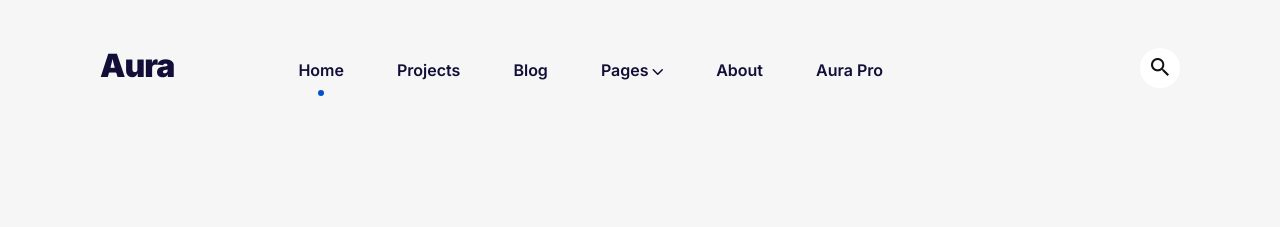
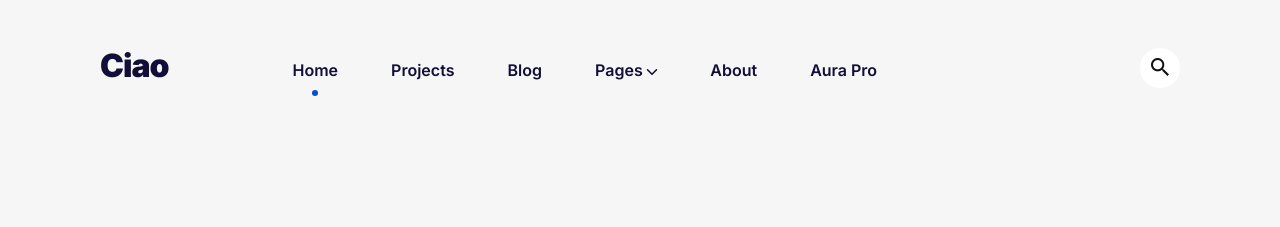
Before and after one commit to gcasarin/gcasarin.github.io, a Jekyll site: the page built from index.html, in a window 1280 px wide and 900 px high. Shown: the top 227 px of the window. Built offline with Jekyll 4.4.1, drawn with Linux system fonts in a browser that asks for light colours.

Commit message:
Update settings.yml

```diff
--- a/_data/settings.yml
+++ b/_data/settings.yml
@@ -1,5 +1,5 @@
 # Site settings
-title: Aura
+title: Ciao
 logo_image:  # You can add own logo. For example '/images/logo.png'.
 description: Aura is a multipurpose Jekyll blog theme
 social_media_share_image: #'/images/01.jpg'
```
